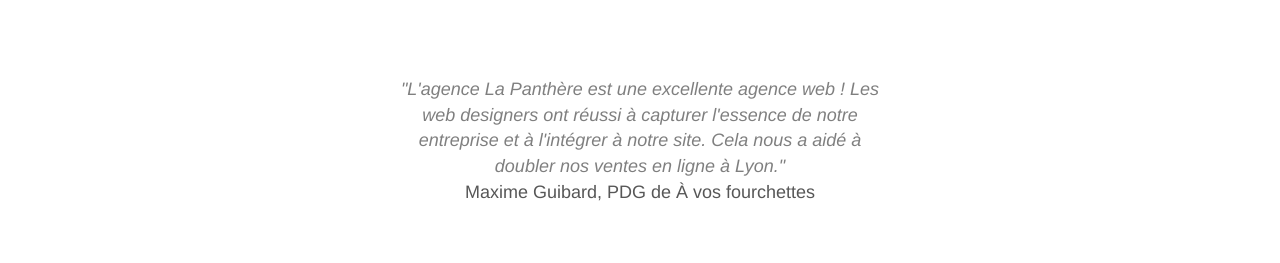
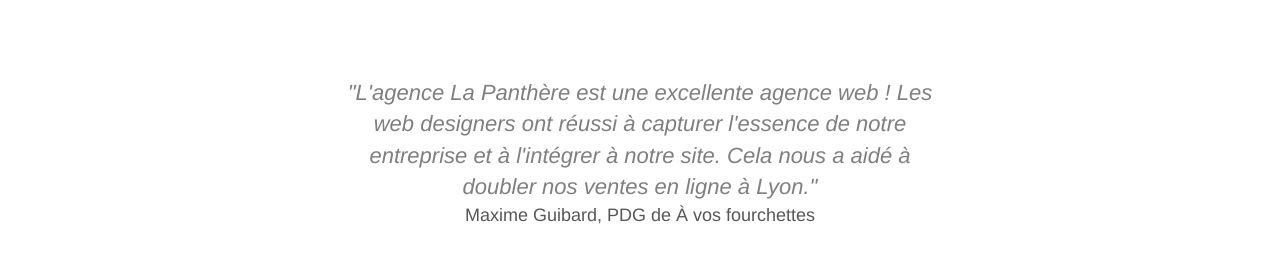
Before and after one commit to Arno-T/P4-LaPanth-re, a plain HTML site: page index.html in a window 1280 px wide. Shown: the part 989-1252 px from the top of the page. Drawn offline with Linux system fonts and the light colour scheme.

Commit message:
9-eme modifications

```diff
--- a/style.css
+++ b/style.css
@@ -716,7 +716,7 @@ h3 {
     color: #333333!important;
 }
 
-.cite {
+cite {
     font-size: 22px;
     padding-bottom: 20px;
 }
```
